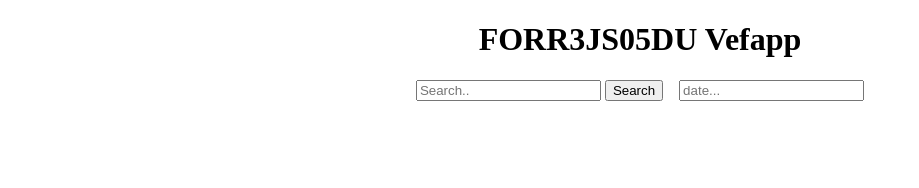
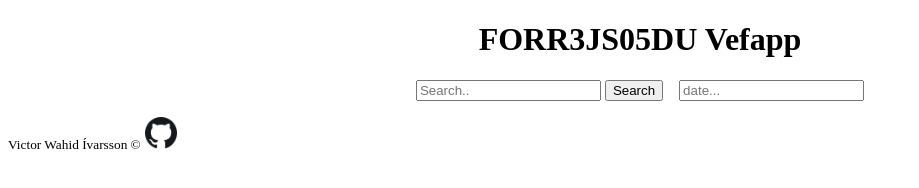
Before and after one commit to Victor-733/JS-Lokaverkefni2019, a plain HTML site: page docs/index.html in a window 1280 px wide. Shown: the whole page, without its empty margins (0-919 px from the left). Drawn offline with nearby package versions, Linux system fonts and the light colour scheme; no server answers.

Commit message:
moved to docs folder

```diff
--- a/index.html
+++ b/docs/index.html
@@ -24,6 +24,10 @@
     <main id="gallery">
 
     </main>
+    <footer>
+        <small>Victor Wahid Ívarsson &copy;</small>
+        <img src="githubLogo.png" alt="logo">
+    </footer>
     <script src="script.js"></script>
 </body>
 </html>
--- a/styles.css
+++ b/docs/styles.css
@@ -19,3 +19,6 @@ nav {
     justify-content: center;
     gap: 1em;
 }
+img {
+    max-width: 2em;
+}
```
Also changed, not shown: docs/githubLogo.png (added), docs/script.js (renamed from script.js).
